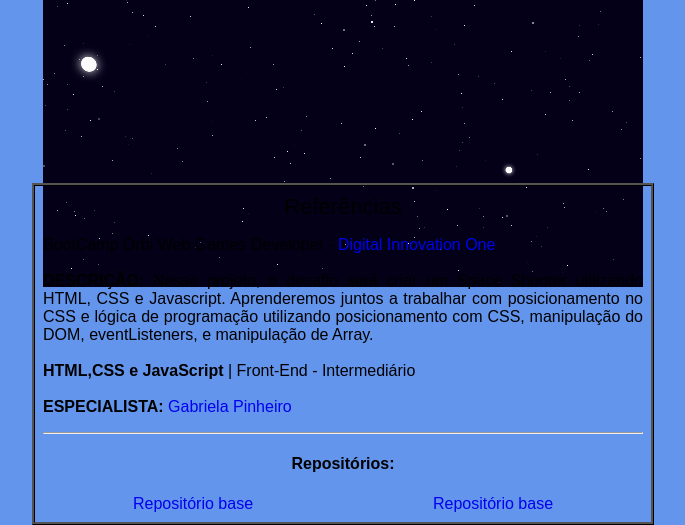
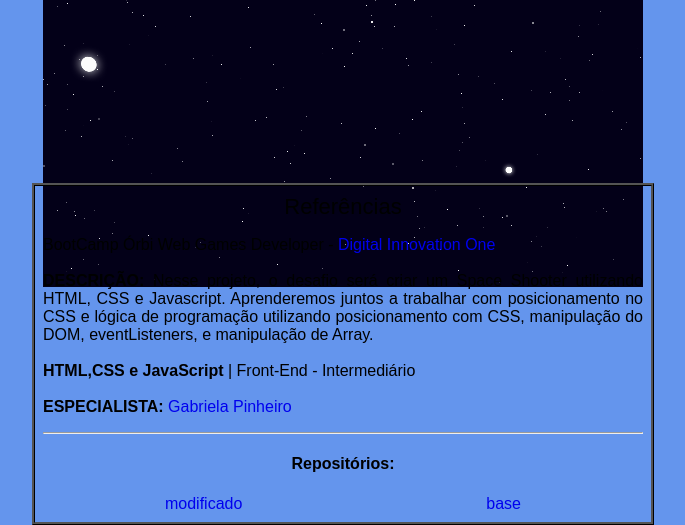
Before and after one commit to TiagoMerc/MODIFICANDO---Criando-seu-jogo-no-estilo-Space-Shoote, a plain HTML site: page index.html in a window 1280 px wide. Shown: the part 503-1028 px from the top of the page, without its empty margins (305-990 px from the left). Drawn offline with Linux system fonts and the light colour scheme; a script that the page names is missing.

Commit message:
Atualizando os links do index

```diff
--- a/index.html
+++ b/index.html
@@ -55,12 +55,12 @@
       <div class="links">
         <a target="-blanck"
           href="https://github.com/TiagoMerc/MODIFICANDO---Criando-seu-jogo-no-estilo-Space-Shoote.git"
-          >Repositório base</a
+          > modificado</a
         >
 
         <a target="_blanck"
           href="https://github.com/TiagoMerc/Criando-seu-jogo-no-estilo-Space-Shooter.git"
-          >Repositório base</a
+          > base</a
         >
       </div>
     </div>
```
